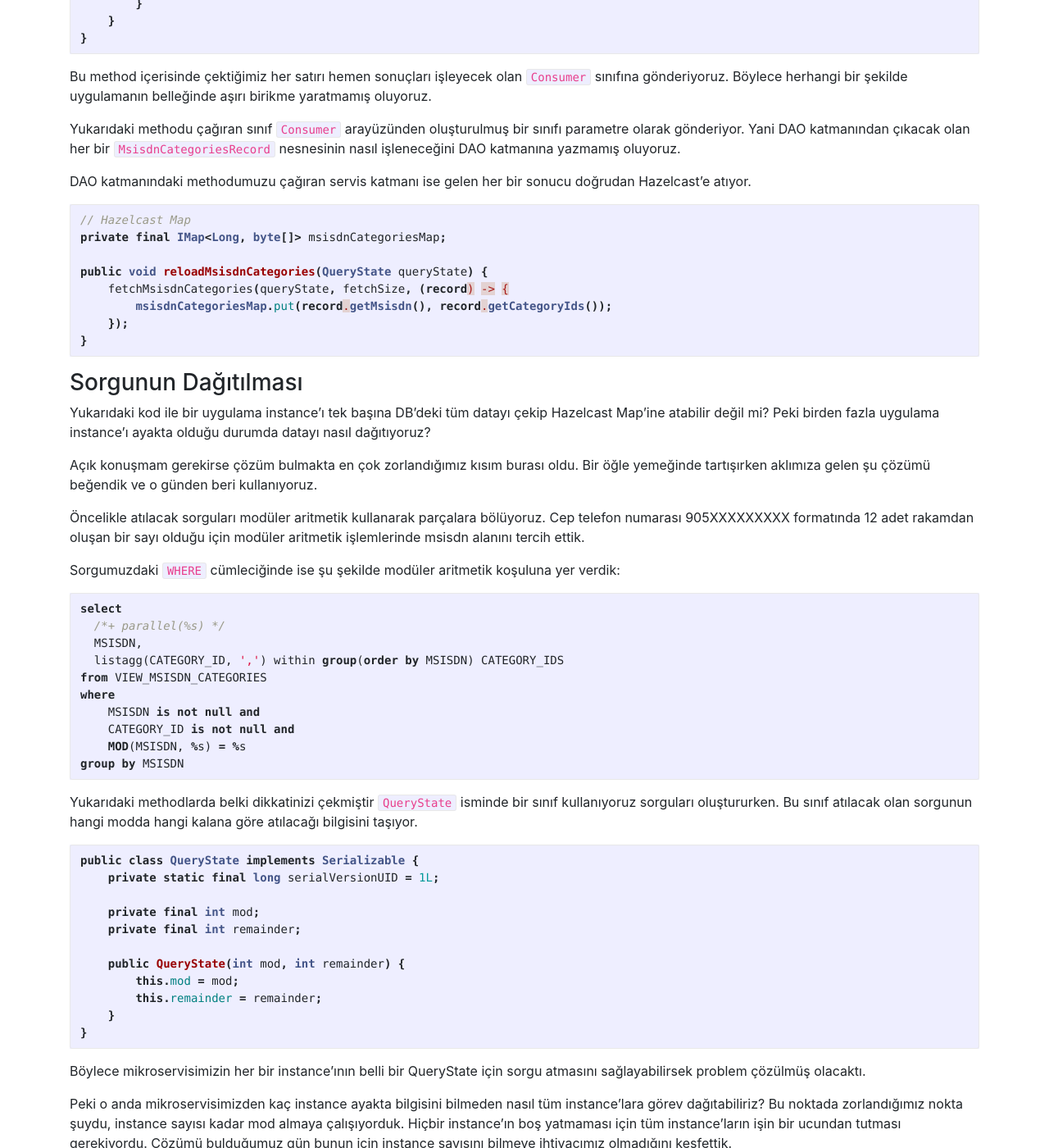
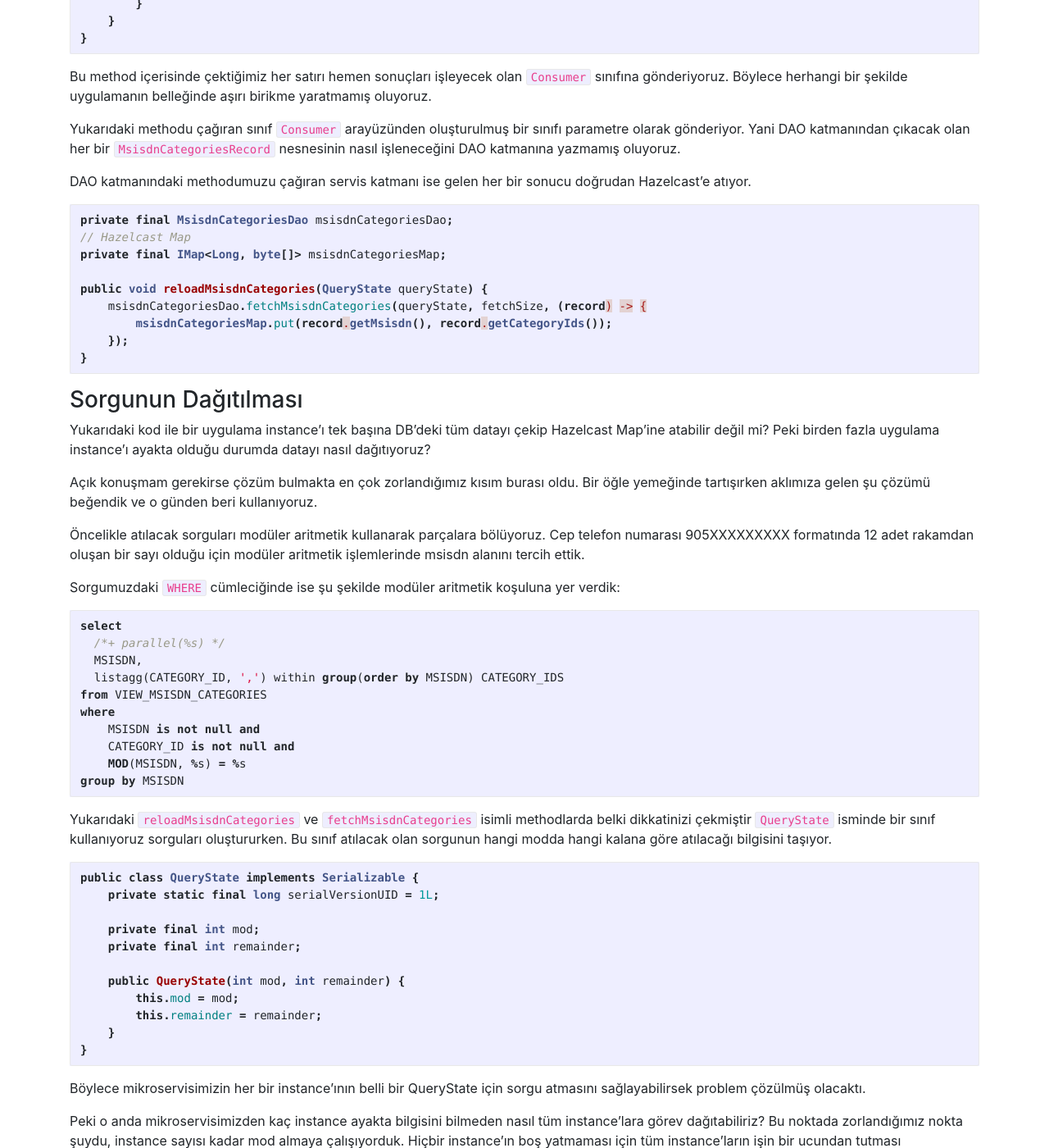
Before and after one commit to sedran/serdarkuzucu.com, a Jekyll site: the page built from _posts/2021/01/2021-01-09-dagitik-uygulamada-buyuk-veri-okumak.md, in a window 1280 px wide and 1400 px high, scrolled down 1465 px. Shown: the whole window at 82% size. Built offline with Jekyll 4.4.1, drawn with Linux system fonts in a browser that asks for light colours; comment, search, counter and statistics services are not loaded.

Commit message:
Make small improvements on post "Dağıtık Uygulamada Büyük Veri Okumak"

````diff
--- a/_posts/2021/01/2021-01-09-dagitik-uygulamada-buyuk-veri-okumak.md
+++ b/_posts/2021/01/2021-01-09-dagitik-uygulamada-buyuk-veri-okumak.md
@@ -104,11 +104,12 @@ yazmamış oluyoruz.
 DAO katmanındaki methodumuzu çağıran servis katmanı ise gelen her bir sonucu doğrudan Hazelcast'e atıyor.
 
 ```java
+private final MsisdnCategoriesDao msisdnCategoriesDao;
 // Hazelcast Map
 private final IMap<Long, byte[]> msisdnCategoriesMap;
 
 public void reloadMsisdnCategories(QueryState queryState) {
-    fetchMsisdnCategories(queryState, fetchSize, (record) -> {
+    msisdnCategoriesDao.fetchMsisdnCategories(queryState, fetchSize, (record) -> {
         msisdnCategoriesMap.put(record.getMsisdn(), record.getCategoryIds());
     });
 }
@@ -142,7 +143,8 @@ where
 group by MSISDN
 ```
 
-Yukarıdaki methodlarda belki dikkatinizi çekmiştir `QueryState` isminde bir sınıf kullanıyoruz sorguları oluştururken.
+Yukarıdaki `reloadMsisdnCategories` ve `fetchMsisdnCategories` isimli methodlarda belki dikkatinizi çekmiştir
+`QueryState` isminde bir sınıf kullanıyoruz sorguları oluştururken.
 Bu sınıf atılacak olan sorgunun hangi modda hangi kalana göre atılacağı bilgisini taşıyor.
 
 ```java
````
Also changed, not shown: other parts of _posts/2021/01/2021-01-09-dagitik-uygulamada-buyuk-veri-okumak.md (+1 -1 lines), assets/posts/export-database.png (added).
